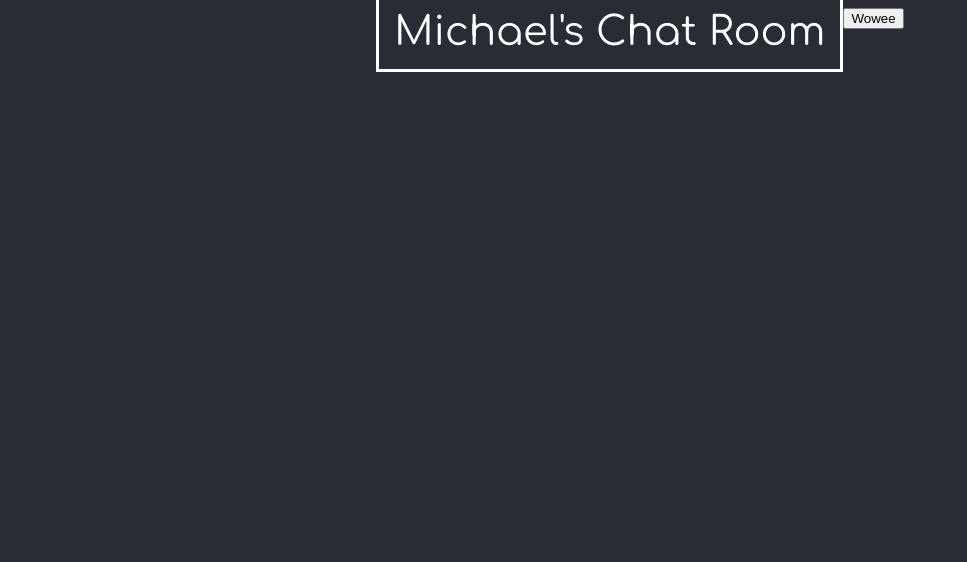
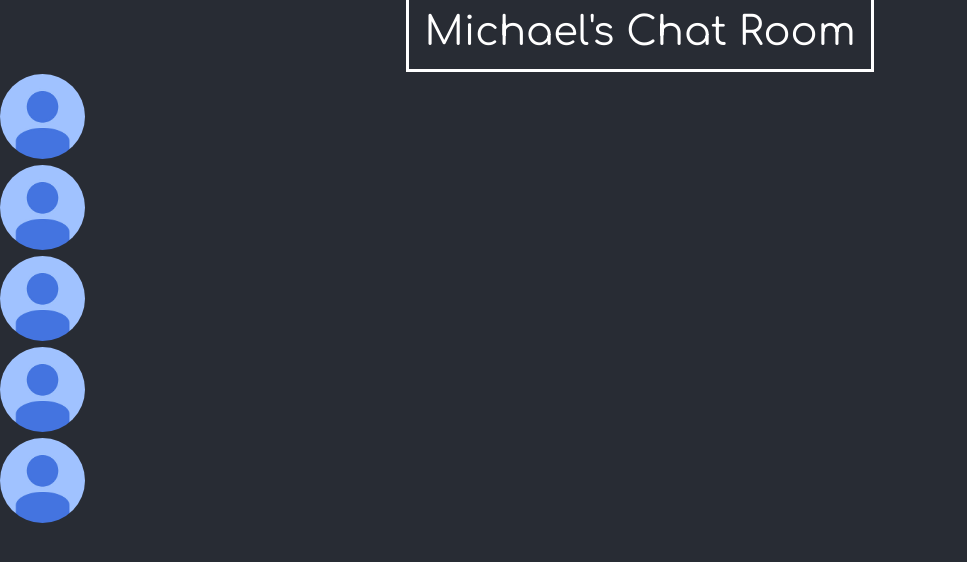
Before and after one commit to QuillDev/hackathon-2021, a React (Create React App) app in the folder client/: page /chat in a window 1280 px wide. Shown: the top 562 px of the page, without its empty margins (0-967 px from the left). Built offline with nearby package versions, Linux system fonts and the light colour scheme.

Commit message:
added hover, avatars to chat.js

```diff
--- a/client/src/Components/App.css
+++ b/client/src/Components/App.css
@@ -24,6 +24,12 @@
   color: white;
 }
 
+.App-header-fix {
+  background-color: #282c34;
+  min-height: 100vh;
+  font-size: calc(10px + 2vmin);
+  color: white;
+}
 .App-link {
   color: #61dafb;
 }
--- a/client/src/Components/pages/Chat.js
+++ b/client/src/Components/pages/Chat.js
@@ -1,25 +1,39 @@
 import {Component} from "react";
 import {Link} from "react-router-dom";
 import Button from "react-bootstrap/Button";
+import avatar from "../../avatar.jpg";
+import {OverlayTrigger, Tooltip} from "react-bootstrap";
+
+const renderTooltip = (props) => (
+    <Tooltip id="button-tooltip" {...props}>
+        Michael Erickson
+    </Tooltip>
+);
 
 class Chat extends Component{
     render(){
         return(
             <div className={"App"}>
-                <header className={"App-header"} style={{alignItems:"flex-start", flexDirection:"row"}}>
+                <header className={"App-header-fix"}>
+                    <div style={{alignItems:"flex-start", flexDirection:"row"}}>
+                        <div style={{paddingBottom:"20px", paddingTop:"10px"}}>
+                            <a style={{borderStyle:"solid", fontSize:"40px", padding:"15px"}}>Michael's Chat Room</a>
+                        </div>
+                    </div>
                     <div style={{position:"absolute", left:"0px", width:"10px"}}>
-                        <circle></circle>
+                        <OverlayTrigger
+                            placement="right"
+                            delay={{ show: 250, hide: 400 }}
+                            overlay={renderTooltip}
+                        >
+                            <img src={avatar} style={{borderRadius:"50%", width:"85px", height:"85px"}}></img>
+                        </OverlayTrigger>
+                        <img src={avatar} style={{borderRadius:"50%", width:"85px", height:"85px"}}></img>
+                        <img src={avatar} style={{borderRadius:"50%", width:"85px", height:"85px"}}></img>
+                        <img src={avatar} style={{borderRadius:"50%", width:"85px", height:"85px"}}></img>
+                        <img src={avatar} style={{borderRadius:"50%", width:"85px", height:"85px"}}></img>
                     </div>
-                    <div style={{paddingBottom:"20px", paddingTop:"10px"}}>
-                        <a style={{borderStyle:"solid", fontSize:"40px", padding:"15px"}}>Michael's Chat Room</a>
-                    </div>
-                    <div>
-                        <Link to={"/"}>
-                            <Button className="btn" variant="dark">
-                                Wowee
-                            </Button>
-                        </Link>
-                    </div>
+
                 </header>
             </div>
         );
```
Also changed, not shown: client/src/App.js (deleted, +0 -47 lines), client/src/avatar.jpg (added).
